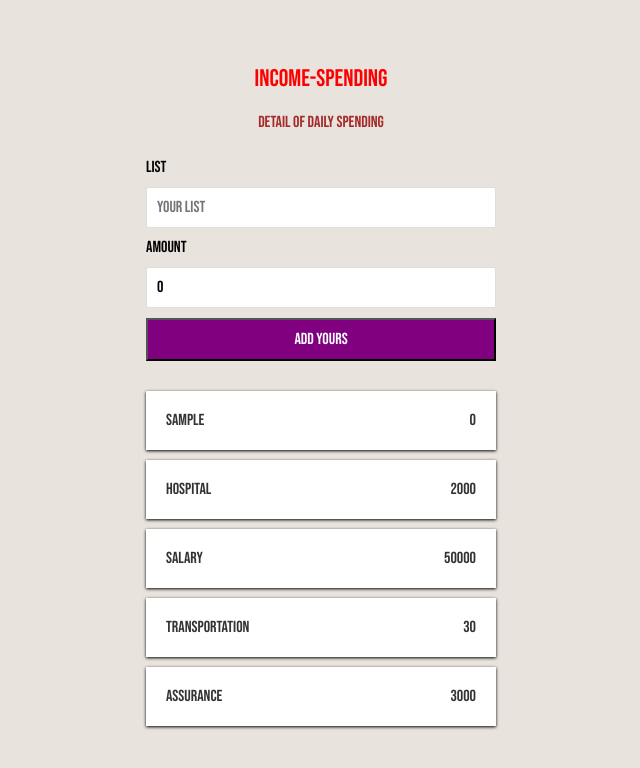
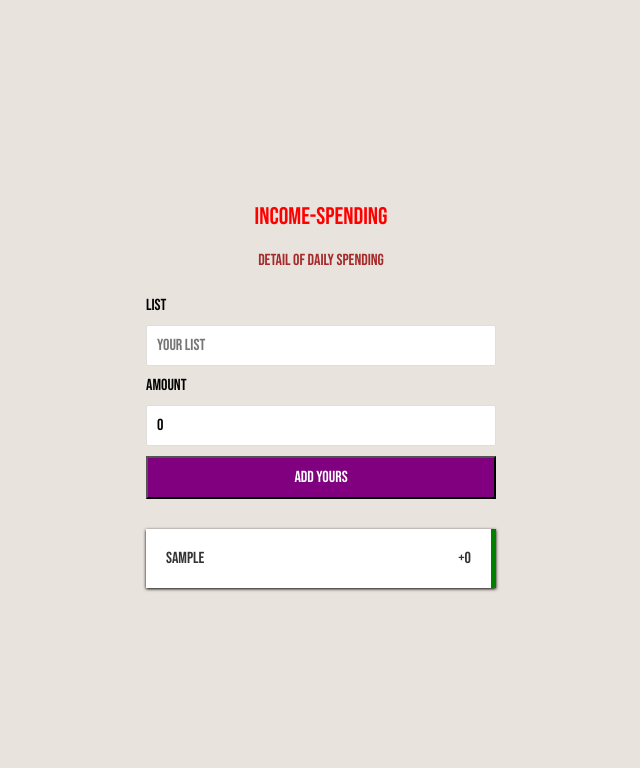
Before and after one commit to Yothin-H/react_basic, a React (Create React App) app in the folder react-basic/: page / in a window 1280 px wide. Both pictures are taken after typing "Sample" into the empty fields and a click on the button "Add yours". Shown: the top 768 px of the page, without its empty margins (319-959 px from the left). Built offline with nearby package versions, Linux system fonts and the light colour scheme.

Commit message:
Style of Item

```diff
--- a/react-basic/src/App.js
+++ b/react-basic/src/App.js
@@ -18,12 +18,7 @@
 
 
 function App() {
-  const initData=[
-    {id:1,title:'Hospital' ,amount:2000},
-    {id:2,title:'Salary' ,amount:50000},
-    {id:3,title:'Transportation' ,amount:30},
-    {id:4,title:'Assurance' ,amount:3000}
-  ]
+  const initData=[]
 
   const [items,setItems]=useState(initData)
   const onAddNewItem=(newItem)=>{
--- /dev/null
+++ b/react-basic/src/components/Item.css
@@ -0,0 +1,7 @@
+.paid{
+    border-right: 5px solid red;
+}
+
+.received{
+    border-right: 5px solid green;
+}
--- a/react-basic/src/components/Item.js
+++ b/react-basic/src/components/Item.js
@@ -1,9 +1,12 @@
 import PropTypes from 'prop-types';
+import './Item.css'
 
 const Item =(props)=>{
     const {title, amount}=props
+    const status=amount<0 ? "paid" :"received"
+    const symbol=amount<0 ? "-" :"+"
 return(
-    <li>{title} <span>{amount}</span></li>
+    <li className={status}>{title} <span>{symbol}{Math.abs(amount)}</span></li>
 );
 }
 
```
